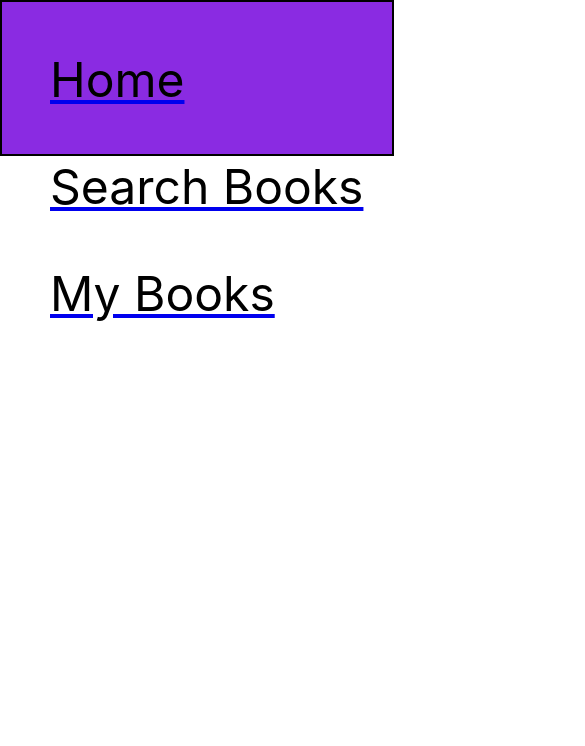
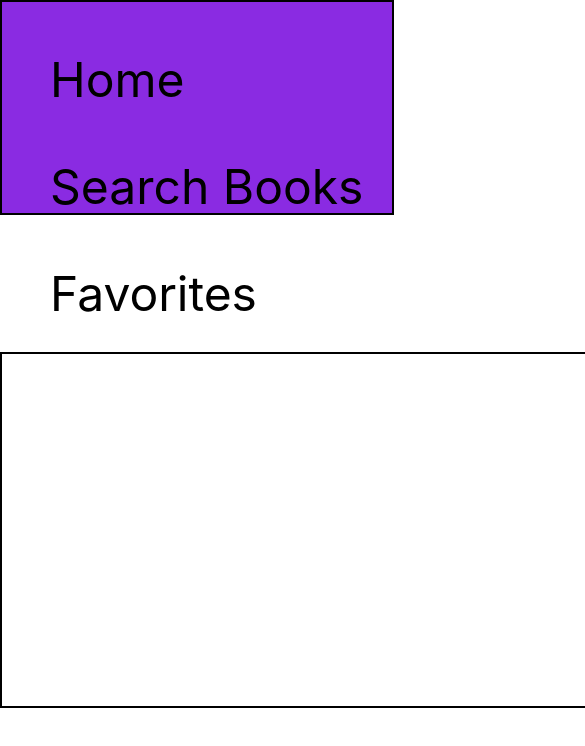
Before and after one commit to nureddyn/book_store, a React (Create React App) app: page /favorites in a window 390 px wide. Shown: the top 746 px of the page, 585 px wide, since content can reach past the window. Built offline with nearby package versions, Linux system fonts and the light colour scheme; the HTML template or start-up script is replaced by a standard one.

Commit message:
Favorites component added

```diff
--- a/src/App.js
+++ b/src/App.js
@@ -5,7 +5,7 @@ import { Route, Routes } from "react-router-dom";
 import Header from "./components/Header";
 import Home from "./components/Home";
 import SearchBooks from "./components/SearchBooks";
-import MyBooks from "./components/MyBooks"
+import Favorites from "./components/Favorites"
 
 function App() {
   return (
@@ -14,7 +14,7 @@ function App() {
       <Routes>
         <Route path="/" element={<Home />}/>
         <Route path="/search" element={<SearchBooks />}/>
-        <Route path="/mybooks" element={<MyBooks />}/>
+        <Route path="/favorites" element={<Favorites />}/>
       </Routes>
     </div>
   );
--- /dev/null
+++ b/src/components/Favorites.jsx
@@ -0,0 +1,26 @@
+import favoriteBooks from "../models/bookList";
+
+export default function Favorites() {
+  return (
+    <div className="favorites-div">
+      <div className="favorites">
+        <ul className="book-list">
+          {favoriteBooks.map((book, index) => {
+            return (
+              <li className="book" key={index}>
+                <a target="_blank" href={book.link}>
+                  <img src={book.image}/>
+                </a>
+                <a target="_blank" href={book.link}>
+                  <h4 className="book-title">{book.title}</h4>
+                </a>
+                <p className="rating">{book.rating}⭐</p>
+                <h4 className="price">${book.price}</h4>
+              </li>
+            )
+          })}
+        </ul>
+      </div>
+    </div>
+  )
+}
--- a/src/components/Header.jsx
+++ b/src/components/Header.jsx
@@ -9,8 +9,8 @@ export default function Header() {
       <Link to="/search">
         <div className="search-link">Search Books</div>
       </Link>
-      <Link to="/mybooks">
-        <div className="books-link">My Books</div>
+      <Link to="/favorites">
+        <div className="books-link">Favorites</div>
       </Link>
     </div>
   )
--- a/src/components/MyBooks.jsx
+++ /dev/null
@@ -1,7 +0,0 @@
-import React from 'react'
-
-export default function MyBooks() {
-  return (
-    <div className='my-books-div'>MyBooks</div>
-  )
-}
--- a/src/components/SearchBooks.jsx
+++ b/src/components/SearchBooks.jsx
@@ -59,7 +59,8 @@ export default function SearchBooks() {
       <div className="book-list-nav">
         <ul className="book-list">
           {bookList ? bookList.map((book, index) => {
-            return <li className="book" key={index}>
+            return (
+            <li className="book" key={index}>
               {book.volumeInfo && book.volumeInfo.imageLinks && (
                 <>
                   <a target="_blank" href={book.volumeInfo.infoLink}>
@@ -73,7 +74,7 @@ export default function SearchBooks() {
                 )}
                 <button className={`save-book_${book.volumeInfo.title}`}
                 onClick={e => handleFavorites(e)}>Add to favorites</button>
-              </li>
+            </li>)
           }) : ""}
         </ul>
       </div>
--- a/src/helpers.js
+++ b/src/helpers.js
@@ -20,7 +20,8 @@ export function buildBooks(dataList) {
         book.volumeInfo.authors,
         book.volumeInfo.averageRating,
         image,
-        amount
+        amount,
+        book.volumeInfo.infoLink
         );
     bookList.push(newBook);
   });
--- a/src/index.css
+++ b/src/index.css
@@ -27,7 +27,7 @@ code {
   border: solid black 2px;
 }
 
-.search-books, .my-books-div, .home-div {
+.search-books, .favorites-div, .home-div {
   z-index: 1;
   position:relative;
   width: 100em;
@@ -66,7 +66,7 @@ code {
   }
 
     /* Main divs */
-    .search-books, .my-books-div, .home-div {
+    .search-books, .favorites-div, .home-div {
       display: block;
       z-index: 1;
       position:relative;
@@ -121,6 +121,10 @@ code {
       height: 70%;
       font-size: 50px;
     }
+    a:link {
+      text-decoration: none;
+      color: black;
+    }
 }
 
 @media screen and (max-width: 1120px){
@@ -150,7 +154,7 @@ code {
   }
 
     /* Main divs */
-    .search-books, .my-books-div, .home-div {
+    .search-books, .favorites-div, .home-div {
       display: block;
       z-index: 1;
       position:relative;
@@ -158,6 +162,13 @@ code {
       height: 30%;
       top: 15em;
       /* border: solid black 2px; */
+    }
+
+    .favorites {
+      display: flex;
+      justify-content: flex-start;
+      border: solid black 2px;
+      width: 100%;
     }
 
     /* .search-form {
@@ -227,7 +238,7 @@ code {
   }
 
     /* Main divs */
-    .search-books, .my-books-div, .home-div {
+    .search-books, .favorites-div, .home-div {
       display: block;
       z-index: 1;
       position:relative;
@@ -235,6 +246,15 @@ code {
       height: 30%;
       top: 22em;
       /* border: solid black 2px; */
+    }
+
+    .favorites {
+      display: flex;
+      justify-content: flex-start;
+      border: solid black 2px;
+      width: 100%;
+      height: 30%;
+      padding: 10%;
     }
 
     /* .search-form {
@@ -285,3 +305,16 @@ code {
       font-size: 50px;
     }
 }
+
+@media screen and (max-width: 450px) {
+  .header {
+    z-index: 2;
+    position: fixed;
+    display: flex;
+    justify-content:flex-start;
+    flex-wrap: wrap;
+    top: 0;
+    height:25%;
+    background: blueviolet;
+  }
+}
--- a/src/models/Book.js
+++ b/src/models/Book.js
@@ -1,10 +1,11 @@
 class Book {
-    constructor(title, author, rating, image, price) {
+    constructor(title, author, rating, image, price, link) {
         this.title = title;
         this.author = author;
         this.rating = rating;
         this.image = image;
         this.price = price;
+        this.link = link;
     }
 }
 
```
